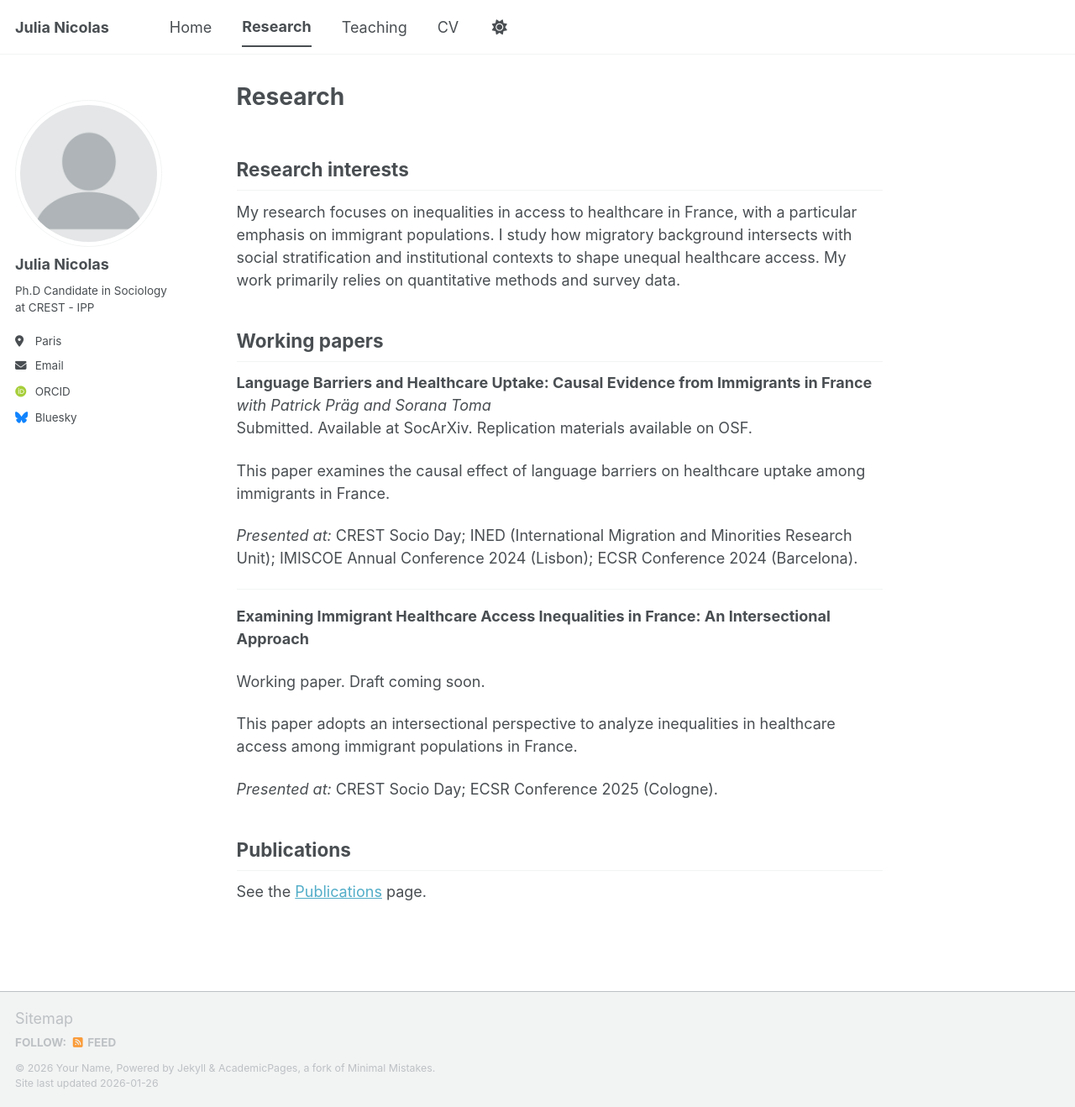
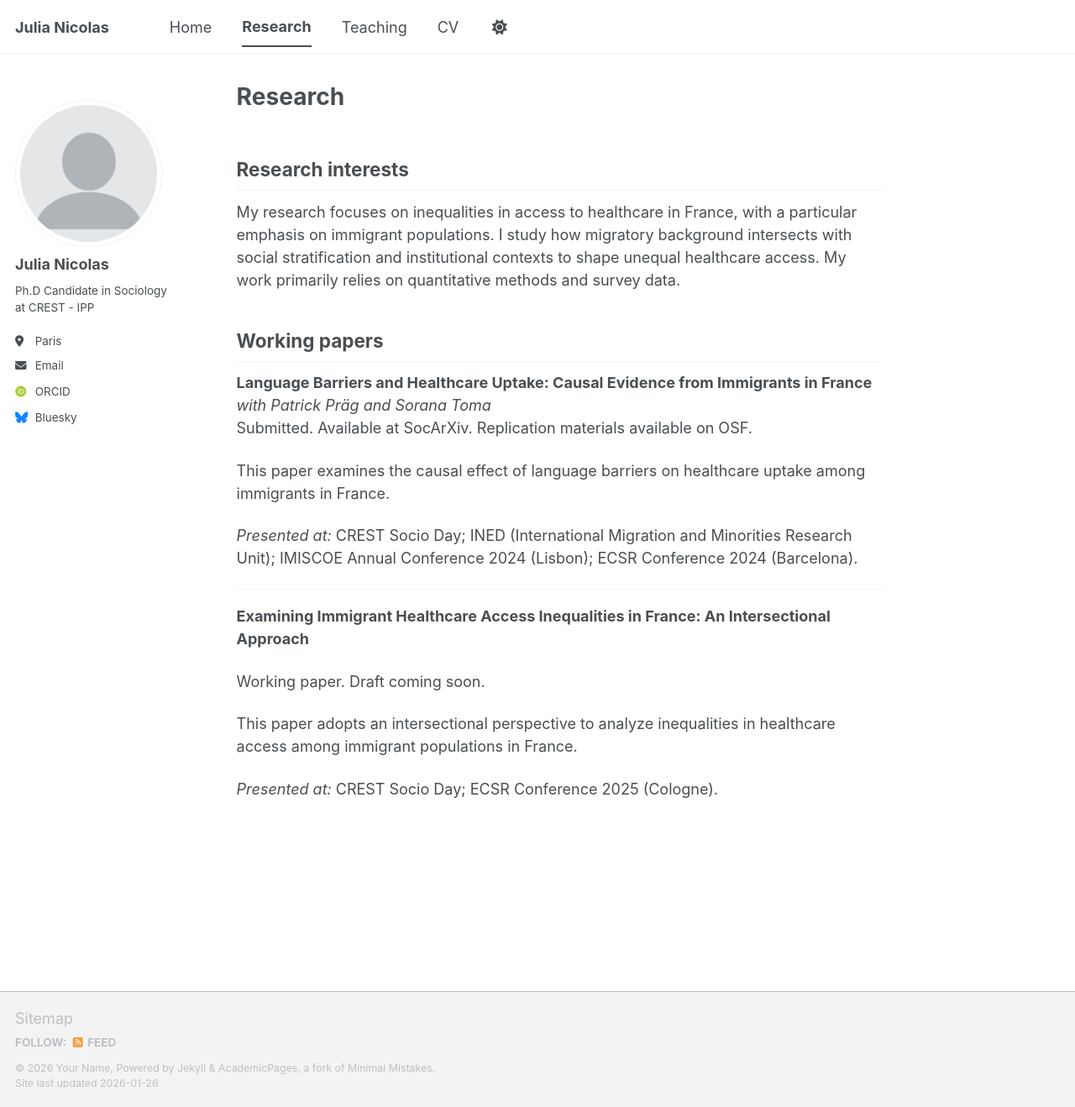
Before and after one commit to Julia-Nicolas/julia-nicolas.github.io, a Jekyll site: the page built from _pages/research.md, in a window 1280 px wide and 1318 px high. Shown: the whole window at 84% size. Built offline with Jekyll 4.4.1, drawn with Linux system fonts in a browser that asks for light colours; some web fonts are replaced; a script bundle is joined from its source files by our own code; library files that are not in the unit come from our copies.

Commit message:
Update research.md

```diff
--- a/_pages/research.md
+++ b/_pages/research.md
@@ -27,7 +27,3 @@ Working paper. Draft coming soon.
 This paper adopts an intersectional perspective to analyze inequalities in healthcare access among immigrant populations in France.
 
 *Presented at:* CREST Socio Day; ECSR Conference 2025 (Cologne).
-
-## Publications
-
-See the [Publications](/publications/) page.
```
